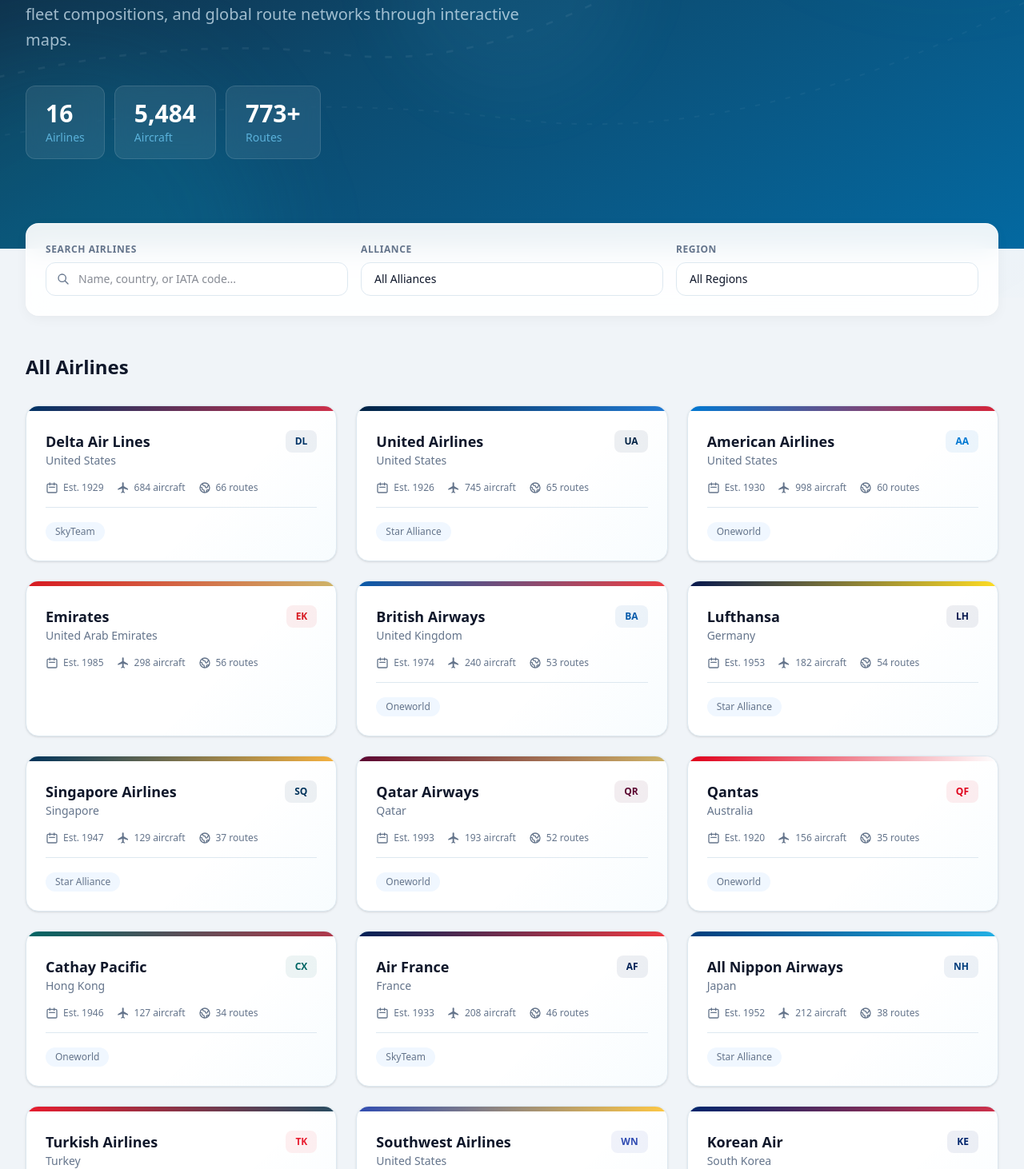
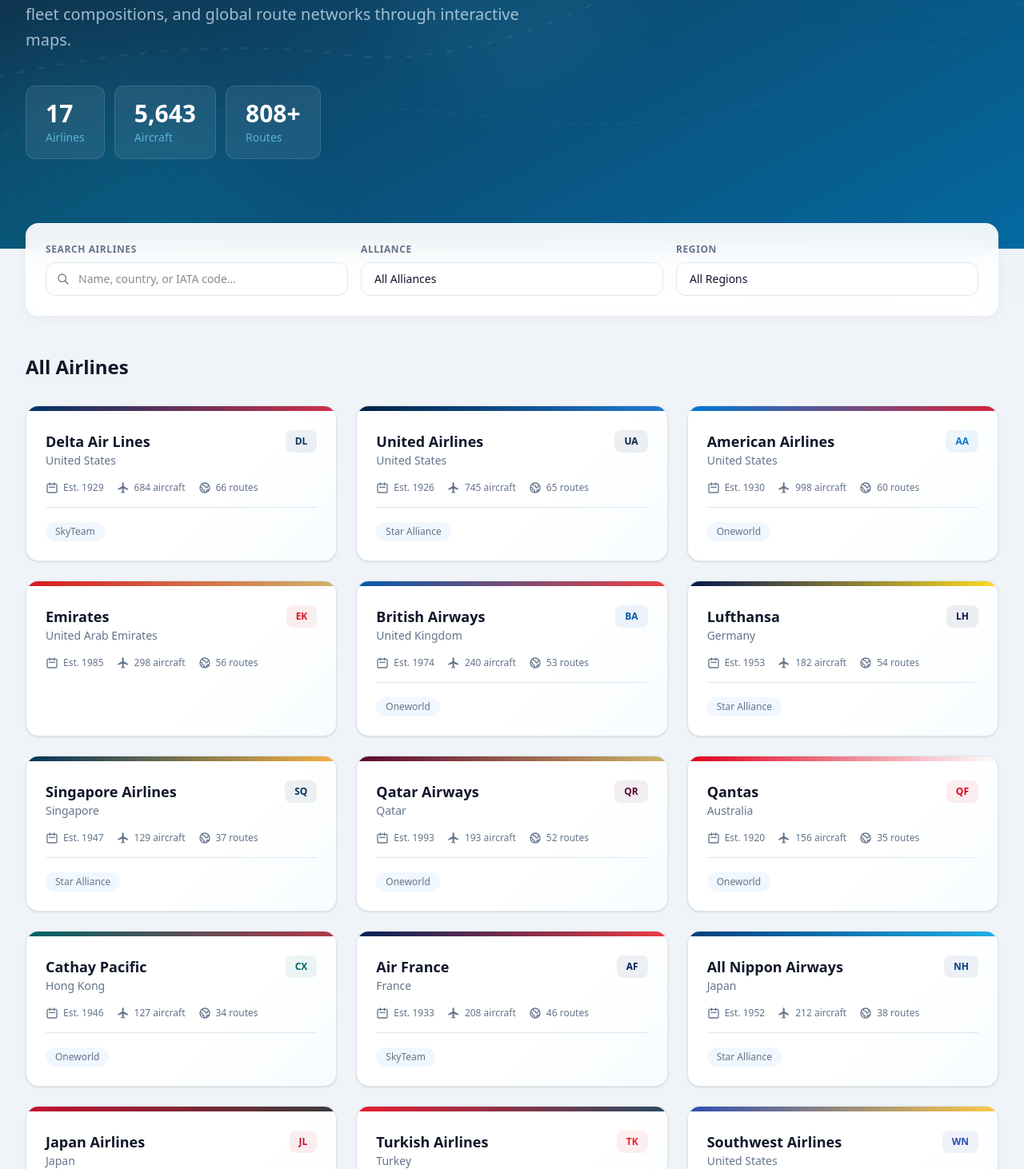
Before and after one commit to nwadhwani-create/random-project-1, a Next.js app in the folder airline-encyclopedia/: page / in a window 1280 px wide. Shown: the part 428-1890 px from the top of the page at 80% size. Built offline with nearby package versions, Linux system fonts and the light colour scheme.

Commit message:
Add Japan Airlines encyclopedia entry
Co-authored-by: nwadhwani-create <nwadhwani-create@users.noreply.github.com>

```diff
--- a/airline-encyclopedia/src/data/airlines.ts
+++ b/airline-encyclopedia/src/data/airlines.ts
@@ -462,6 +462,39 @@ export const airlines: Airline[] = [
     ],
   },
   {
+    slug: "japan-airlines",
+    name: "Japan Airlines",
+    iataCode: "JL",
+    icaoCode: "JAL",
+    country: "Japan",
+    founded: 1951,
+    headquarters: "Tokyo, Japan",
+    alliance: "Oneworld",
+    logoColor: "#C8102E",
+    accentColor: "#1B1B1B",
+    history: `Japan Airlines (JAL) was established on August 1, 1951, and began operations in 1951 with domestic service in post-war Japan. The airline became Japan's flag carrier and quickly expanded internationally, launching its first transpacific route in 1954 between Tokyo and San Francisco via Honolulu and Wake Island.\n\nDuring Japan's post-war economic boom, JAL grew into one of the world's most recognizable long-haul carriers, building strong links between Japan, North America, Europe, and Asia. For many years, the airline operated under a semi-government structure and became a symbol of Japanese service standards and hospitality.\n\nAfter a challenging period marked by high fuel prices, intense competition, and global economic pressure, JAL filed for bankruptcy protection in 2010 in one of Japan's largest corporate restructurings. The airline underwent a major turnaround focused on efficiency, network optimization, and premium product investment, and successfully relisted on the Tokyo Stock Exchange in 2012.\n\nToday, Japan Airlines is a leading full-service carrier known for operational reliability and customer service. Through its Tokyo hubs at Haneda and Narita and its Oneworld partnership, JAL connects Japan to major business and leisure destinations across the world while continuing to modernize its fleet with fuel-efficient next-generation aircraft.`,
+    fleet: [
+      { model: "A350-1000", manufacturer: "Airbus", count: 13, passengers: "239 (4-class)", range: "8,700 nmi", imageUrl: "https://upload.wikimedia.org/wikipedia/commons/thumb/6/67/Japan_Airlines_Airbus_A350-1041_%28JA01WJ%29.jpg/1280px-Japan_Airlines_Airbus_A350-1041_%28JA01WJ%29.jpg", imageAlt: "Japan Airlines A350-1000", description: "JAL's newest flagship for long-haul routes with redesigned premium cabins." },
+      { model: "B777-300ER", manufacturer: "Boeing", count: 13, passengers: "244 (4-class)", range: "7,370 nmi", imageUrl: "https://upload.wikimedia.org/wikipedia/commons/thumb/6/68/Japan_Airlines_Boeing_777-346ER_%28JA742J%29.jpg/1280px-Japan_Airlines_Boeing_777-346ER_%28JA742J%29.jpg", imageAlt: "Japan Airlines B777-300ER", description: "Long-haul backbone serving major North American and European routes." },
+      { model: "B787-9", manufacturer: "Boeing", count: 22, passengers: "195-239 (various)", range: "7,530 nmi", imageUrl: "https://upload.wikimedia.org/wikipedia/commons/thumb/8/84/Japan_Airlines_Boeing_787-9_Dreamliner_%28JA868J%29.jpg/1280px-Japan_Airlines_Boeing_787-9_Dreamliner_%28JA868J%29.jpg", imageAlt: "Japan Airlines B787-9", description: "Primary medium-to-long-haul Dreamliner used across Asia, Europe, and North America." },
+      { model: "B787-8", manufacturer: "Boeing", count: 23, passengers: "186 (2-class)", range: "7,355 nmi", imageUrl: "https://upload.wikimedia.org/wikipedia/commons/thumb/5/58/Japan_Airlines_Boeing_787-846_%28JA841J%29.jpg/1280px-Japan_Airlines_Boeing_787-846_%28JA841J%29.jpg", imageAlt: "Japan Airlines B787-8", description: "Flexible long-range aircraft for thinner international routes." },
+      { model: "A350-900", manufacturer: "Airbus", count: 18, passengers: "369 (domestic)", range: "8,100 nmi", imageUrl: "https://upload.wikimedia.org/wikipedia/commons/thumb/2/25/Japan_Airlines_Airbus_A350-941_%28JA02XJ%29.jpg/1280px-Japan_Airlines_Airbus_A350-941_%28JA02XJ%29.jpg", imageAlt: "Japan Airlines A350-900", description: "High-capacity aircraft used primarily on premium domestic trunk routes." },
+      { model: "A321neo", manufacturer: "Airbus", count: 27, passengers: "186 (2-class)", range: "4,000 nmi", imageUrl: "https://upload.wikimedia.org/wikipedia/commons/thumb/3/3d/Japan_Airlines_Airbus_A321-271NX_%28JA146J%29.jpg/1280px-Japan_Airlines_Airbus_A321-271NX_%28JA146J%29.jpg", imageAlt: "Japan Airlines A321neo", description: "Modern narrowbody for domestic and regional services." },
+      { model: "B737-800", manufacturer: "Boeing", count: 43, passengers: "165 (2-class)", range: "2,935 nmi", imageUrl: "https://upload.wikimedia.org/wikipedia/commons/thumb/7/79/Japan_Airlines_Boeing_737-846_%28JA334J%29.jpg/1280px-Japan_Airlines_Boeing_737-846_%28JA334J%29.jpg", imageAlt: "Japan Airlines B737-800", description: "Core domestic fleet member serving short- and medium-haul routes in Japan and nearby markets." },
+    ],
+    hubs: [a.HND, a.NRT],
+    routes: [
+      route("HND", "JFK"), route("HND", "LAX"), route("HND", "SFO"), route("HND", "ORD"), route("HND", "SEA"),
+      route("HND", "LHR"), route("HND", "CDG"), route("HND", "FRA"), route("HND", "HEL"),
+      route("HND", "SIN"), route("HND", "BKK"), route("HND", "HKG"), route("HND", "PVG"), route("HND", "PEK"),
+      route("HND", "ICN"), route("HND", "TPE"), route("HND", "DEL"),
+      route("NRT", "JFK"), route("NRT", "BOS"), route("NRT", "LAX"), route("NRT", "SFO"), route("NRT", "SEA"),
+      route("NRT", "HNL"), route("NRT", "SYD"), route("NRT", "SIN"), route("NRT", "BKK"), route("NRT", "HKG"),
+      route("NRT", "PVG"), route("NRT", "PEK"), route("NRT", "ICN"), route("NRT", "TPE"), route("NRT", "MNL"),
+      route("NRT", "CGK"), route("NRT", "DEL"), route("NRT", "BOM"),
+    ],
+  },
+  {
     slug: "turkish-airlines",
     name: "Turkish Airlines",
     iataCode: "TK",
```
